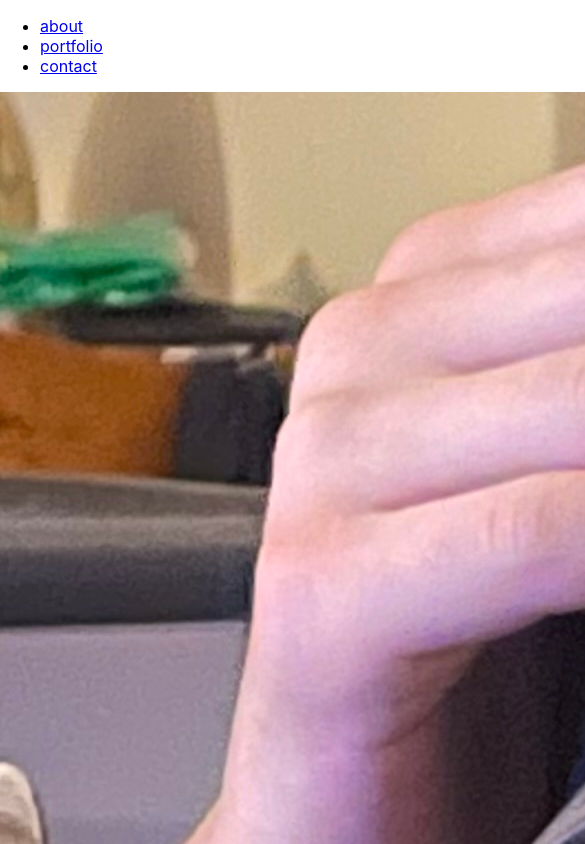
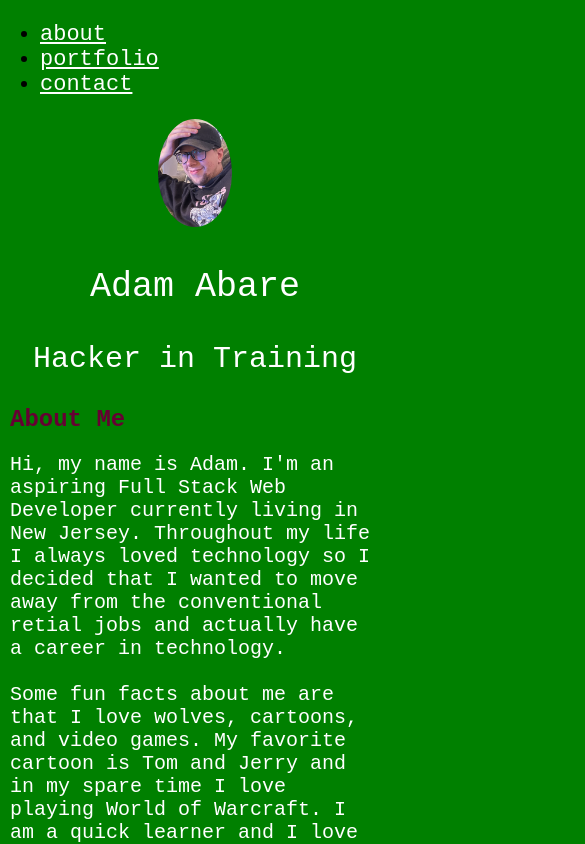
Before and after one commit to aabare/react-portfolio, a React (Create React App) app: page / in a window 390 px wide. Shown: the top 844 px of the page, 585 px wide, since content can reach past the window. Built offline with nearby package versions, Linux system fonts and the light colour scheme.

Commit message:
working on css

```diff
--- a/package.json
+++ b/package.json
@@ -2,6 +2,7 @@
   "name": "react-portfolio",
   "version": "0.1.0",
   "private": true,
+  "homepage": "http://aabare.github.io/react-portfolio",
   "dependencies": {
     "@testing-library/jest-dom": "^5.16.1",
     "@testing-library/react": "^12.1.2",
@@ -17,7 +18,9 @@
     "start": "react-scripts start",
     "build": "react-scripts build",
     "test": "react-scripts test",
-    "eject": "react-scripts eject"
+    "eject": "react-scripts eject",
+    "predeploy": "npm run build",
+    "deploy": "gh-pages -d build"
   },
   "eslintConfig": {
     "extends": [
--- a/src/index.css
+++ b/src/index.css
@@ -11,3 +11,246 @@
   font-family: source-code-pro, Menlo, Monaco, Consolas, 'Courier New',
     monospace;
 }
+/* my added css */
+*  {
+  background: green;
+  font-family: 'Courier New', Courier, monospace;
+  box-sizing: border-box;
+}
+
+
+p {
+  font-size: 22px;
+  color: white;
+  font-weight: normal;
+  font-family: 'Courier New', Courier, monospace
+}
+
+h1 {
+  margin: auto 30px;
+  padding: 10px;
+  color: #660033;
+  font-weight: normal;
+  font-family: 'Courier New', Courier, monospace
+}
+
+
+#myImage {
+  margin: auto 70px;
+}
+
+#about-container, #image-container, .education-container {
+  margin: 0px 10px;
+}
+
+.key-title, .resume, .name, .title, .contact, .education {
+  font-weight: normal;
+  color: #660033;
+  font-family: 'Courier New', Courier, monospace
+}
+
+.name {
+  font-size: 4rem;
+  color: white;
+  display: flex;
+  justify-content: center;
+  align-content: center;
+  letter-spacing: 20px;
+}
+
+.job {
+  font-size: 2rem;
+  color: #660033;
+  display: flex;
+  justify-content: center;
+  align-content: center;
+}
+
+.school-name {
+  font-weight: normaler;
+  color:#788b85
+}
+
+.card {
+  background-color: black;
+  border-radius: 2px;
+  height: 525px;
+  margin: 1rem;
+  position: relative;
+  width: 325px;
+  box-shadow: 0 3px 6px #999, 0 3px 6px #999;
+  text-align: left;
+  color: black;
+}
+
+.card > .img-container {
+  height: 50%;
+  overflow: hidden;
+  text-align: center;
+  border-radius: 10px;
+  background-color: black;
+}
+.card > .img-container > img {
+  width: 100%;
+  padding: 25px;
+  background-color: midnightblue;
+}
+
+.card > .content {
+  padding-right: 1rem;
+  font-size: 18px;
+  background-color: midnightblue;
+  color: white;
+  font-weight: normal;
+}
+
+.card > .content > ul {
+  list-style-type: none;
+  background-color: black;
+}
+
+.card > .content > ul > li {
+  margin-top: 18px;
+  background-color: black;
+}
+
+.wrapper {
+  padding-top: 50px;
+  height: 100%;
+  display: flex;
+  flex-flow: row wrap;
+  padding: 20px;
+  justify-content: space-around;
+  align-content: flex-start;
+  overflow: auto;
+}
+
+/* #footer {
+  margin: auto 700px;
+  padding: 5px;
+} */
+
+.icon {
+  padding: 10px;
+}
+
+.nav {
+  justify-content: flex-end;
+  font-size: 24px;
+}
+
+#port-icon {
+  background-color: white;
+  margin: auto 0px;
+  width: 30%;
+  justify-content: center;
+}
+
+.project-title {
+  background-color: black;
+  font-weight: normal;
+  font-family: 'Courier New', Courier, monospace
+
+}
+
+.project-description {
+  background-color: black;
+  font-weight: normalal;
+  color: white;
+}
+
+.project-icons {
+  background-color: black;
+  display: flex;
+  justify-content: center;
+  align-content: center;
+}
+
+#contact-form {
+  margin: 15px 500px;
+  font-size: 18px;
+  color: white;
+  font-weight: normal;
+}
+
+.contact-icons {
+  display: flex;
+  flex-wrap: wrap;
+  justify-content: center;
+  align-content: center;
+}
+
+.resume-container {
+  margin: 20px 50px;
+  color: black;
+  font-weight: normal;
+  display: flex;
+  justify-content: center;
+  align-content: center;
+  font-size: 22px;
+}
+
+.nav-link, .link, .btn {
+  color: white;
+  font-weight: normal;
+}
+
+.nav-link:hover, .link:hover {
+  color: midnightblue;
+  font-weight: normal;
+  text-decoration: none;
+}
+
+.active {
+  color: midnightblue;
+}
+
+.banner {
+  width: 100%;
+}
+
+.my-image {
+  width: 20%;
+  border-radius: 50%;
+}
+
+.contact-container {
+  margin: 100px;
+  justify-content: center;
+}
+
+@media screen and (max-width: 767px) {
+  p, .resume-container {
+    font-size: 20px;
+  }
+
+  .education, .resume {
+    font-size: 24px;
+  }
+
+  .image {
+    width: 200%;
+    height: 100%;
+  }
+
+  .name {
+    font-size: 35px;
+    color: white;
+    letter-spacing: normal;
+  }
+
+  .job {
+    font-size: 30px;
+    color: white;
+  }
+
+  .nav {
+    justify-content: flex-end;
+    font-size: 22px;
+  }
+
+  .contact-icons, .icon-text {
+    margin: auto 50%;
+  }
+
+}
```
